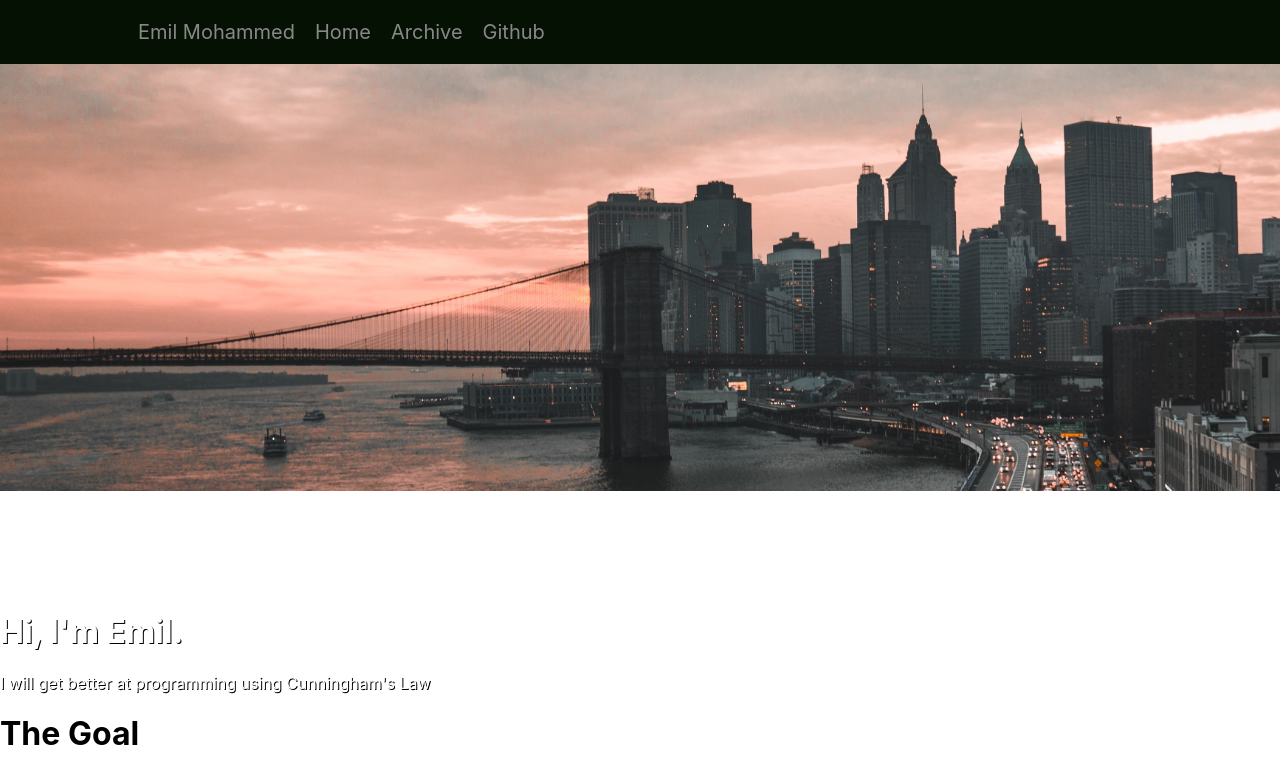
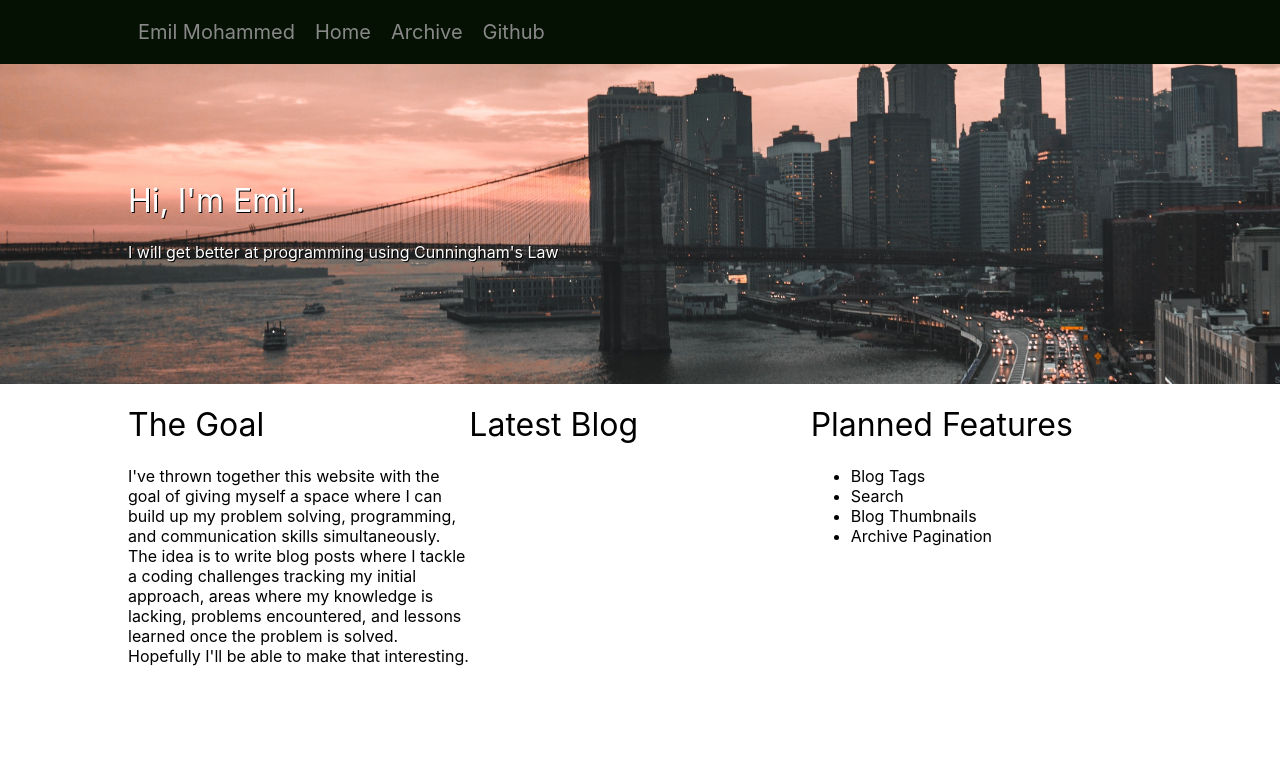
Before and after one commit to emilmoham/emilmoham.io, a Next.js app in the folder personal-site-v4/: page / in a window 1280 px wide. Shown: the top 776 px of the page. Built offline with nearby package versions, Linux system fonts and the light colour scheme.

Commit message:
reinventing the wheel

```diff
--- a/personal-site-v4/pages/index.js
+++ b/personal-site-v4/pages/index.js
@@ -1,23 +1,22 @@
 import Head from 'next/head'
-import Image from 'next/image'
 import styles from '../styles/Home.module.css'
-
-import skylineImage from '../public/skyline.jpg'
 
 export default function Home() {
   return (
-    <div className={styles.content}>
+    <div>
       <Head>
         <title>Create Next App</title>
         <meta name="description" content="Generated by create next app" />
         <link rel="icon" href="/favicon.ico" />
       </Head>
-      <Image src={skylineImage}/>
+      <div className={styles.jumbotron}>
         <div className={styles.overlay}>
           <h1>Hi, I'm Emil.</h1>
           <p>I will get better at programming using Cunningham's Law</p>
         </div>
-      <div>
+      </div>
+      <div className={styles.container}>
+        <div className={styles.content_item_large}>
           <h1>The Goal</h1>
             <p>
               I've thrown together this website with the goal of  giving myself a
@@ -29,7 +28,7 @@ export default function Home() {
               able to make that interesting.
             </p>
         </div>
-      <div>
+        <div className={styles.content_item_small}>
           <h1>Latest Blog</h1>
           {/* <h3 className='blogTitle'><a href={"/blog/" + blog.uuid}>{blog.title}</a></h3>
           <p className='blogSummary'>
@@ -38,7 +37,7 @@ export default function Home() {
             <a href={"/blog/" + blog.uuid}>Coninue reading...</a>
           </p> */}
         </div>
-      <div>
+        <div className={styles.content_item_small}>
           <h1>Planned Features</h1>
           <ul>
             <li>Blog Tags </li>
@@ -48,5 +47,6 @@ export default function Home() {
           </ul>
         </div>
       </div>
+    </div>
   )
 }
--- a/personal-site-v4/styles/Home.module.css
+++ b/personal-site-v4/styles/Home.module.css
@@ -1,4 +1,5 @@
 .jumbotron {
+  background: url('/skyline.jpg');
   background-size: cover;
   background-repeat: no-repeat;
   background-position: right bottom;
@@ -6,7 +7,45 @@
 }
 
 .overlay {
+  padding: 0% 10%;
   color: #fefefe;
   text-shadow: 1px 1px #000;
   padding-top: 6em;
 }
+
+.container {
+  padding: 0% 10%;
+
+  display: flex;
+  flex-flow: row wrap;
+  justify-content: space-around;
+}
+
+.content_item_large {
+  flex: 1 100%;
+}
+
+.content_item_small {
+  flex: 1 100%;
+}
+
+/* Medium screens */
+@media all and (min-width: 600px) {
+  .content_item_large {
+    flex: 1 100%;
+  }
+
+  .content_item_small {
+    flex: 1 50%;
+  }
+}
+
+/* Large screens */
+@media all and (min-width: 800px) {
+  .content_item_large {
+    flex: 1 0px;
+  }
+  .content_item_small {
+    flex: 1;
+  }
+}
--- a/personal-site-v4/styles/globals.css
+++ b/personal-site-v4/styles/globals.css
@@ -14,3 +14,7 @@ a {
 * {
   box-sizing: border-box;
 }
+
+h1 {
+  font-weight: normal;
+}
```
Lines whose indentation alone changed are shown as unchanged.
